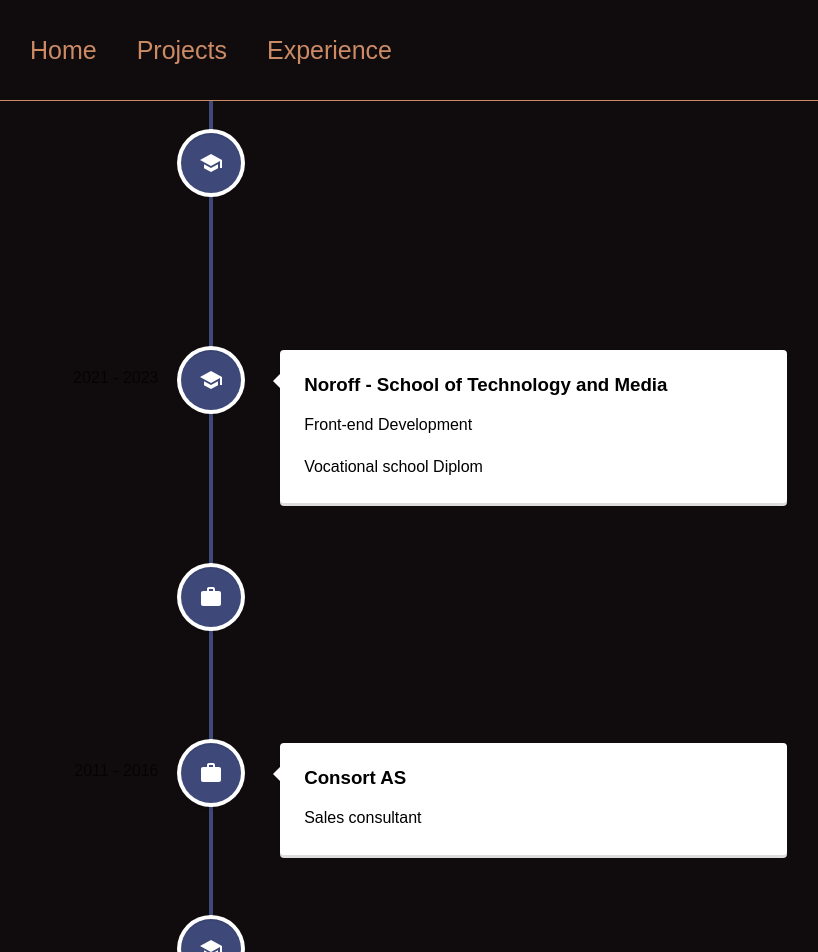
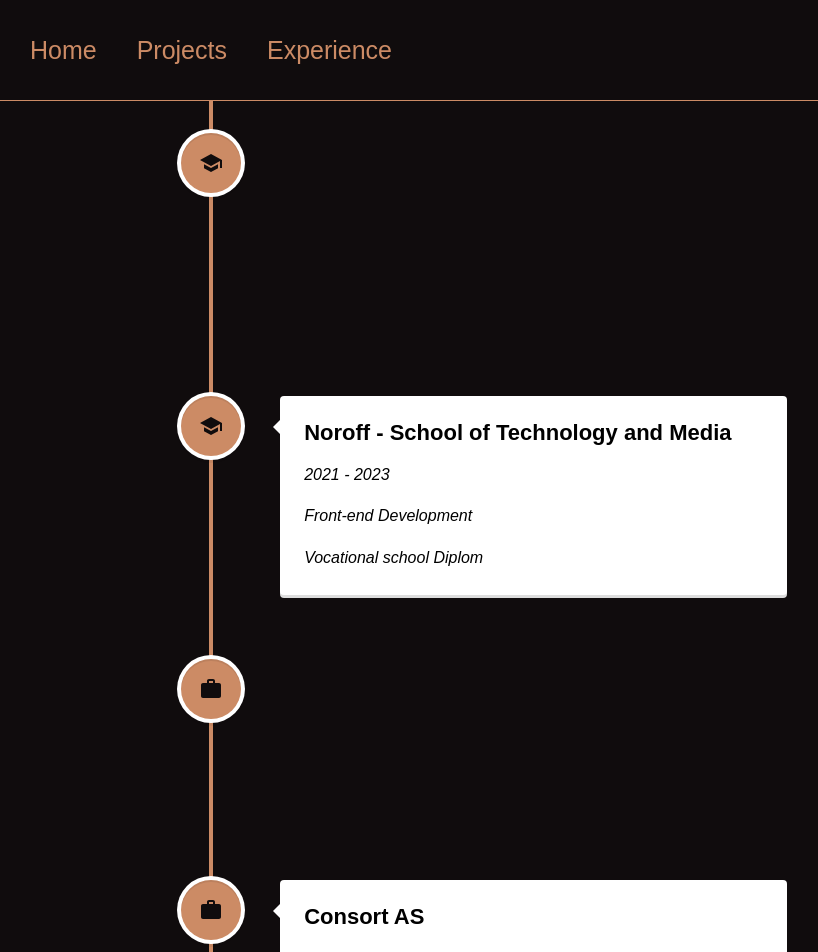
Before and after one commit to Pjatte1337/portfolio-2, a React (Create React App) app: page /experience in a window 1280 px wide. Shown: the top 952 px of the page, without its empty margins (429-1247 px from the left). Built offline with nearby package versions, Linux system fonts and the light colour scheme.

Commit message:
added content

```diff
--- a/src/pages/Experience.jsx
+++ b/src/pages/Experience.jsx
@@ -3,48 +3,48 @@
 import "react-vertical-timeline-component/style.min.css";
 import SchoolIcon from "@mui/icons-material/School";
 import WorkIcon from "@mui/icons-material/Work";
-
+import "../styles/Experience.css";
 
 
 function Experience() {
     return (
         <div className="experience">
-            <VerticalTimeline lineColor="#3e497a">
+            <VerticalTimeline lineColor="#cc8b65">
             <VerticalTimelineElement className="vertical-timeline-element--education"
-                date="Starting 2023"
-                iconStyle={{background: "#3e497a", color:"#fff"}}
+                iconStyle={{background: "#cc8b65", color:"#100c0d"}}
                 icon={<SchoolIcon />}>
                     <h3 className="vertical-timeline-element-title"> Noroff - School of Technology and Media </h3>
+                    <p>starting 2023</p>
                     <p>Back-end Development</p>
                     <p>Vocational school Diplom</p>
                 </VerticalTimelineElement>
             <VerticalTimelineElement className="vertical-timeline-element--education"
-                date="2021 - 2023"
-                iconStyle={{background: "#3e497a", color:"#fff"}}
+                iconStyle={{background: "#cc8b65", color:"#100c0d"}}
                 icon={<SchoolIcon />}>
                     <h3 className="vertical-timeline-element-title"> Noroff - School of Technology and Media </h3>
+                    <p>2021 - 2023</p>
                     <p>Front-end Development</p>
                     <p>Vocational school Diplom</p>
                 </VerticalTimelineElement>
             <VerticalTimelineElement className="vertical-timeline-element--education"
-                date="2016 - 2021"
-                iconStyle={{background: "#3e497a", color:"#fff"}}
+                iconStyle={{background: "#cc8b65", color:"#100c0d"}}
                 icon={<WorkIcon />}>
                     <h3 className="vertical-timeline-element-title"> Kontrex AS </h3>
+                    <p>2016 - 2021</p>
                     <p>Sales manager</p>
                 </VerticalTimelineElement>
                 <VerticalTimelineElement className="vertical-timeline-element--education"
-                date="2011 - 2016"
-                iconStyle={{background: "#3e497a", color:"#fff"}}
+                iconStyle={{background: "#cc8b65", color:"#100c0d"}}
                 icon={<WorkIcon />}>
                     <h3 className="vertical-timeline-element-title"> Consort AS </h3>
+                    <p>2011 - 2016</p>
                     <p>Sales consultant</p>
                 </VerticalTimelineElement>
                 <VerticalTimelineElement className="vertical-timeline-element--education"
-                date="2009 - 2011"
-                iconStyle={{background: "#3e497a", color:"#fff"}}
+                iconStyle={{background: "#cc8b65", color:"#100c0d"}}
                 icon={<SchoolIcon />}>
                     <h3 className="vertical-timeline-element-title"> Strinda videregående skole </h3>
+                    <p>2009 - 2011</p>
                     <p>Certificate Of Apprenticeship</p>
                 </VerticalTimelineElement>
             </VerticalTimeline>
--- a/src/pages/ProjectDisplay.jsx
+++ b/src/pages/ProjectDisplay.jsx
@@ -2,6 +2,8 @@
 import { useParams } from "react-router-dom";
 import { ProjectList } from "../helpers/ProjectList";
 import "../styles/ProjectDisplay.css";
+import "../styles/Button.css";
+
 
 function ProjectDisplay() {
   const { id } = useParams();
@@ -25,9 +27,12 @@
         <h2 className="head">Tools used:</h2>
         <p className="des">{project.tools}</p>
       </div>
-      <div className="project-github">
-        <button onClick={handleButtonClick}>GitHub</button>
-        <button onClick={handleButtonClick}>GitHub</button>
+      <div className="project-links">
+        <h2 className="head">Link for the project</h2>
+        <div className="links">
+          <button className="btn-links" onClick={handleButtonClick}>Netlify</button>
+          <button className="btn-links"onClick={handleButtonClick}>Github</button>
+        </div>
       </div>
     </div>
   );
--- a/src/pages/Projects.jsx
+++ b/src/pages/Projects.jsx
@@ -10,7 +10,7 @@
             <div className="projectList">
                 {ProjectList.map((project, idx) => {
                     return (
-                    <ProjectItem id={idx} name={project.name} image={project.image} title={project.title} info={project.info}  />
+                    <ProjectItem id={idx} name={project.name} image={project.image} title={project.title} info={project.info} />
                     );
                 })}
             </div>
```
